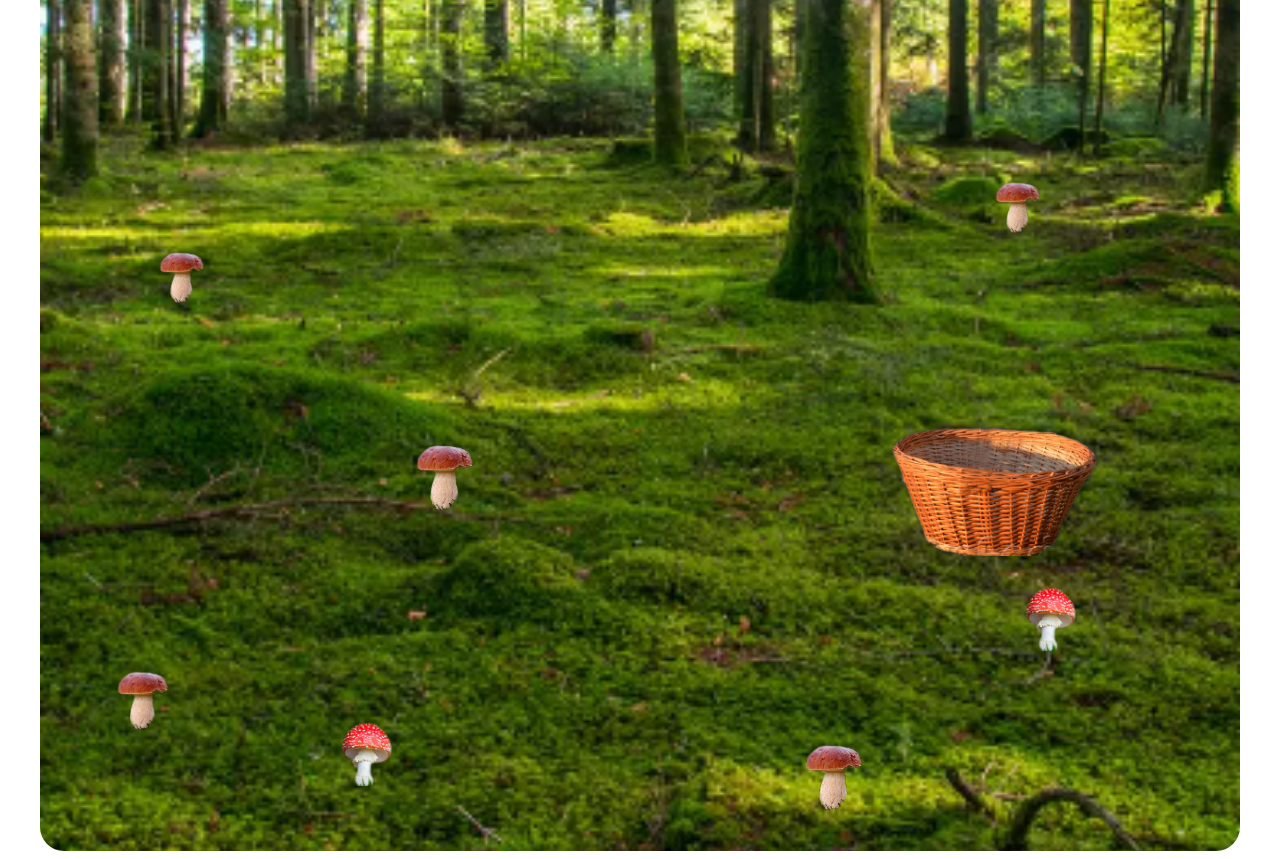
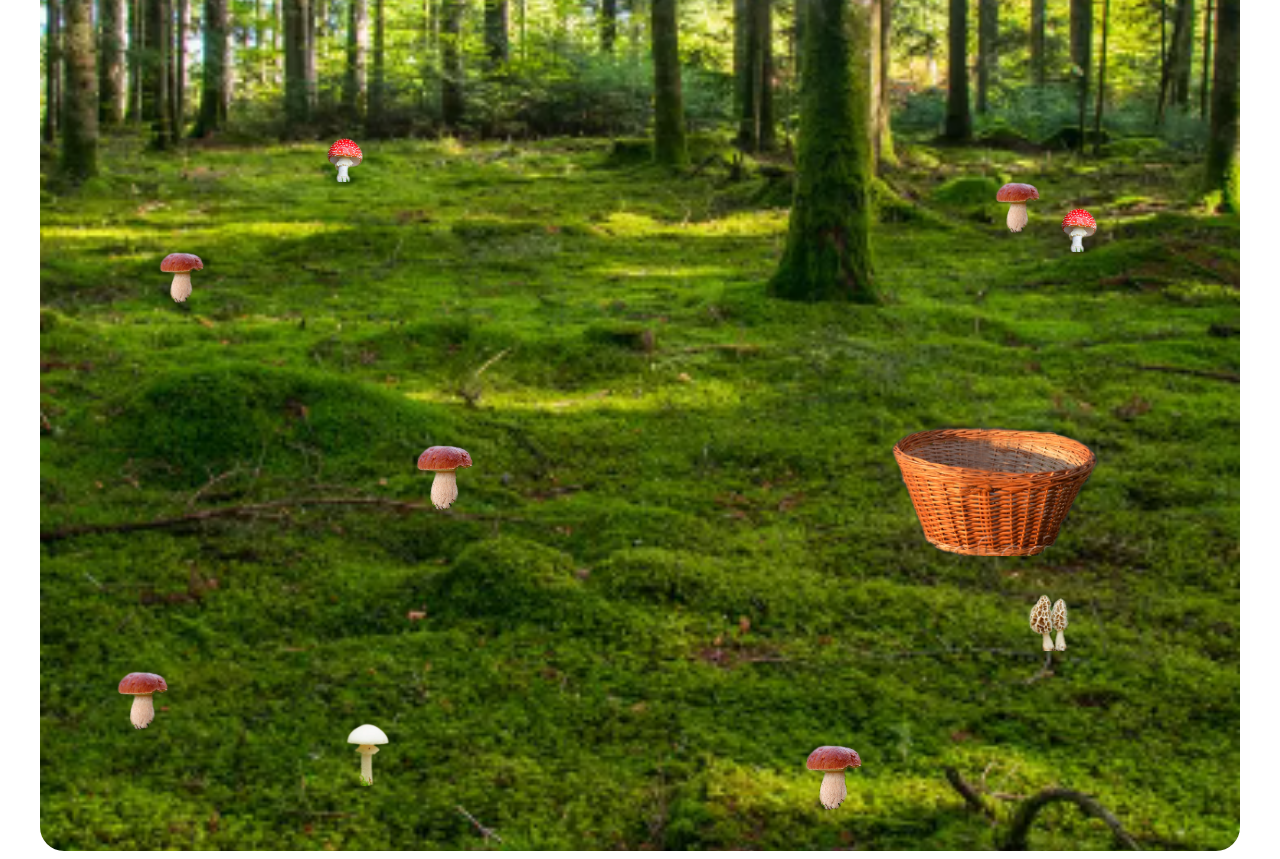
Before and after one commit to dianaveselkina/mushroom-picking, a Vue app: page / in a window 1280 px wide. Shown: the part 460-1319 px from the top of the page. Built offline with nearby package versions, Linux system fonts and the light colour scheme.

Commit message:
add mushroom

```diff
--- a/src/components/GameBoard.vue
+++ b/src/components/GameBoard.vue
@@ -44,7 +44,9 @@ const animated = ref(false);
 const add = () => {
   animated.value = !animated.value;
 };
-
+const refreshPage = () => {
+  location.reload();
+};
 const modalOpen = ref(false);
 
 const toggleVisibility = () => {
@@ -59,7 +61,11 @@ const toggleVisibility = () => {
   <teleport to="body">
     <div v-if="modalOpen" class="modal">
       <img class="game-over" src="/img/game-over.png" />
-      <button class="btn" type="button" @click="modalOpen = false">
+      <button
+        class="btn"
+        type="button"
+        @click="(modalOpen = false), refreshPage()"
+      >
         Попробовать еще раз
       </button>
     </div>
@@ -72,9 +78,18 @@ const toggleVisibility = () => {
       @mousedown="add(), toggleVisibility()"
       class="mushroom mushroom1"
     ></div>
-    <div @mousedown="add, (modalOpen = true)" class="mushroom mushroom2"></div>
-    <div @mousedown="add" class="mushroom mushroom3"></div>
-    <div @mousedown="add" class="mushroom mushroom4"></div>
+    <div
+      @mousedown="add(), toggleVisibility()"
+      class="mushroom mushroom2"
+    ></div>
+    <div
+      @mousedown="add(), toggleVisibility()"
+      class="mushroom mushroom3"
+    ></div>
+    <div
+      @mousedown="add(), toggleVisibility()"
+      class="mushroom mushroom4"
+    ></div>
     <div class="container-one">
       <div
         class="item"
@@ -181,7 +196,6 @@ h2 {
 }
 .mushroom {
   position: absolute;
-
   z-index: 5;
   background-repeat: no-repeat;
   background-size: cover;
@@ -189,23 +203,25 @@ h2 {
   height: 65px;
 }
 .mushroom1 {
-  background-image: url(/public/img/fly-agaric.png);
+  background-image: url(/public/img/toadstool.png);
   bottom: 65px;
   left: 300px;
 }
 .mushroom2 {
-  background-image: url(/public/img/fly-agaric.png);
+  background-image: url(/public/img/toadstool1.png);
   bottom: 65px;
   bottom: 200px;
   left: 984px;
 }
 .mushroom3 {
+  background-image: url(/public/img/fly-agaric.png);
   top: 576px;
   left: 1020px;
   width: 37px;
   height: 45px;
 }
 .mushroom4 {
+  background-image: url(/public/img/fly-agaric.png);
   top: 506px;
   left: 286px;
   width: 37px;
@@ -242,5 +258,6 @@ h2 {
 .btn {
   padding: 20px;
   font-size: 24px;
+  border-radius: 16px;
 }
 </style>
```
Also changed, not shown: public/img/toadstool.png (added), public/img/toadstool1.png (added).
